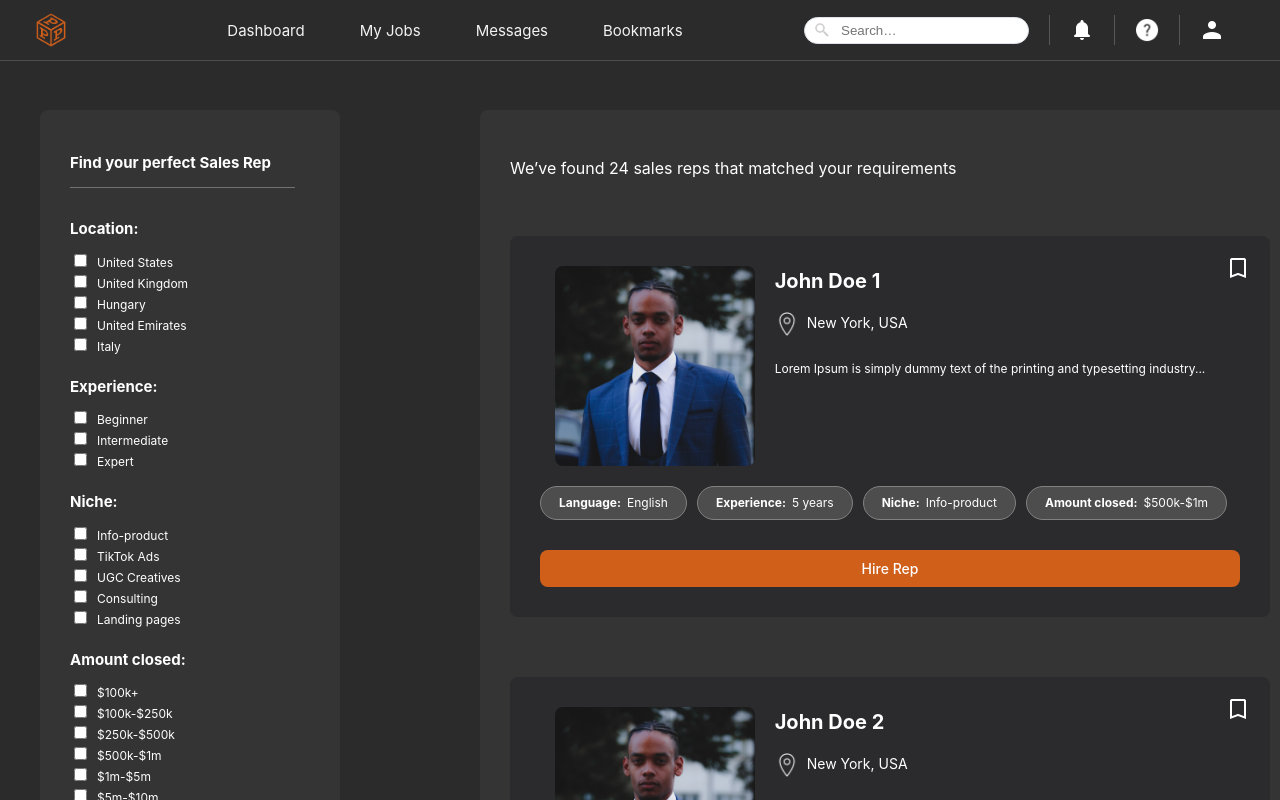
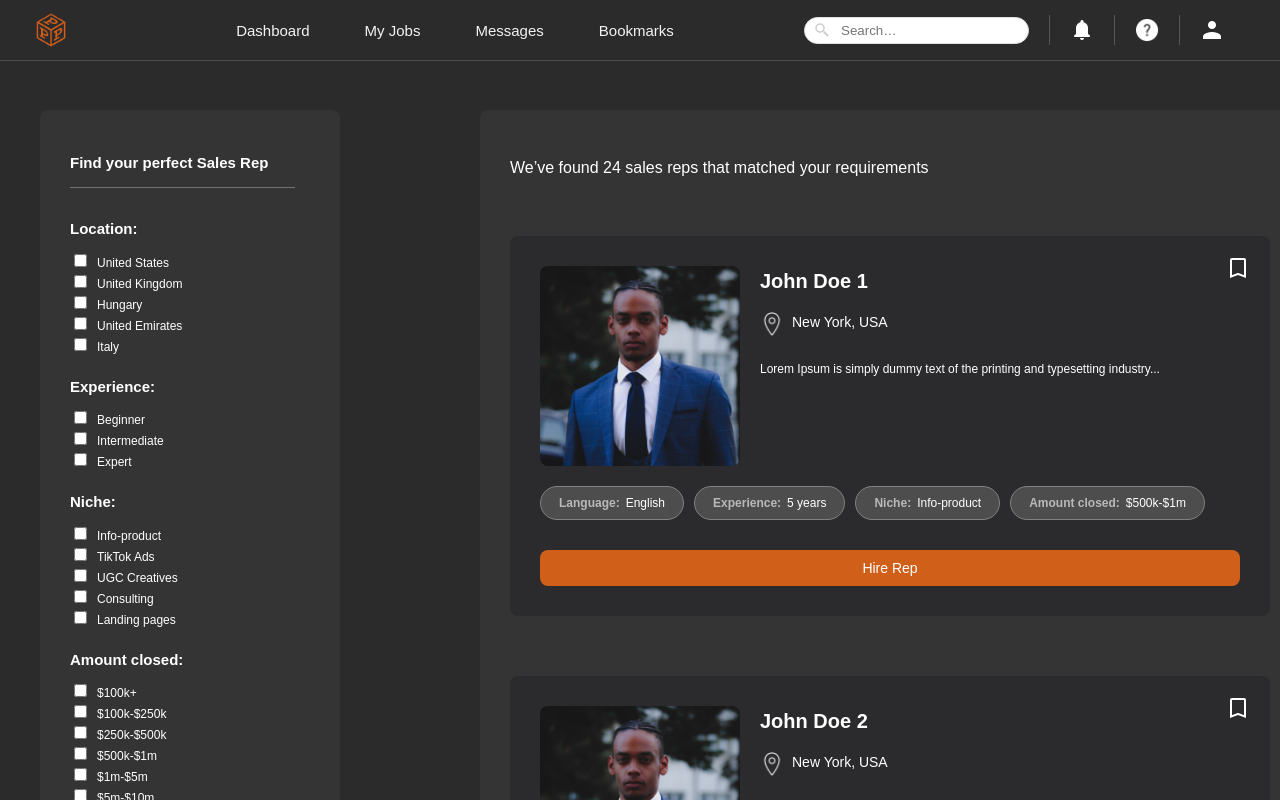
Before and after one commit to MuhammedAbdelmukaram/dealfuel, a React (Vite) app: page /dashboard in a window 1280 px wide. Shown: the top 800 px of the page. Built offline with nearby package versions, Linux system fonts and the light colour scheme.

Commit message:
Third update, signups missing images

```diff
--- a/src/components/Profile/Bullet.module.css
+++ b/src/components/Profile/Bullet.module.css
@@ -21,6 +21,7 @@
 .type {
     font-weight: bold;
     font-size: 12px;
+    color: #b9b9b9
 }
 
 .value {
--- a/src/components/Profile/ProfileCard.module.css
+++ b/src/components/Profile/ProfileCard.module.css
@@ -34,7 +34,6 @@
 
 .upperSection{
     display: flex;
-    justify-content: center;
     align-items: flex-start;
 
 }
--- a/src/index.css
+++ b/src/index.css
@@ -56,7 +56,7 @@ a:hover {
 body {
   margin: 0;
   padding: 0;
-  font-family: 'Inter', system-ui, Avenir, Helvetica, Arial, sans-serif;
+  font-family: 'Catamaran', sans-serif;
   min-height: 100vh;
   /* Remove display and place-items from here */
   background-color: var(--color-background);
--- a/src/pages/SalesRepSignup/SalesRepSignup.jsx
+++ b/src/pages/SalesRepSignup/SalesRepSignup.jsx
@@ -85,7 +85,7 @@ const SalesRepSignup = () => {
                     key={contentIndex}
                     initial="initial"
                     animate="in"
-                    exit="out"
+                    exit="out"u
                     variants={textVariants}
                     transition={{ type: "tween", duration: 0.5 }}
                 >
```
